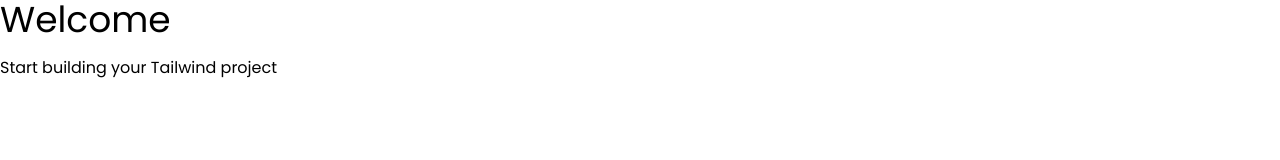
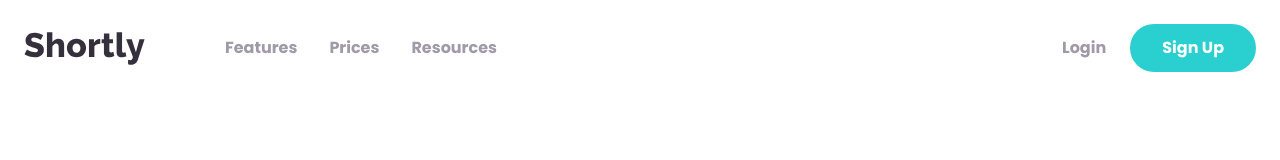
Before and after one commit to Drasty4k/tailwind-projects, a website: page website-projects/shortly/index.html in a window 1280 px wide. Drawn offline with Linux system fonts and the light colour scheme.

Commit message:
finished the Navbar for the Shortly project

```diff
--- a/website-projects/shortly/index.html
+++ b/website-projects/shortly/index.html
@@ -19,7 +19,44 @@
     <title>Shortly</title>
   </head>
   <body>
-    <h1 class="text-4xl mb-4">Welcome</h1>
-    <p>Start building your Tailwind project</p>
+    <!-- Nav Container -->
+    <nav class="relative container mx-auto p-6">
+      <!-- Flex Container For All Items -->
+      <div class="flex items-center justify-between">
+        <!-- Flex Container For Logo/Menu -->
+        <div class="flex items-center space-x-20">
+          <!-- Logo -->
+          <img src="images/logo.svg" alt="" />
+          <!-- Left Menu -->
+          <div class="hidden space-x-8 font-bold lg:flex">
+            <a href="#" class="text-grayishViolet hover:text-veryDarkViolet"
+              >Features</a
+            >
+            <a href="#" class="text-grayishViolet hover:text-veryDarkViolet"
+              >Prices</a
+            >
+            <a href="#" class="text-grayishViolet hover:text-veryDarkViolet"
+              >Resources</a
+            >
+          </div>
+        </div>
+
+        <!-- Right Buttons Menu -->
+        <div
+          class="hidden items-center space-x-6 font-bold text-grayishViolet lg:flex"
+        >
+          <div class="hover:text-veryDarkViolet">Login</div>
+          <a
+            href="#"
+            class="px-8 py-3 font-bold text-white bg-cyan rounded-full hover:opacity-70"
+            >Sign Up</a
+          >
+        </div>
+
+        <!-- @todo Hamburger Menu -->
+      </div>
+
+      <!-- @todo Mobile Menu-->
+    </nav>
   </body>
 </html>
```
Also changed, not shown: website-projects/shortly/css/style.css.
